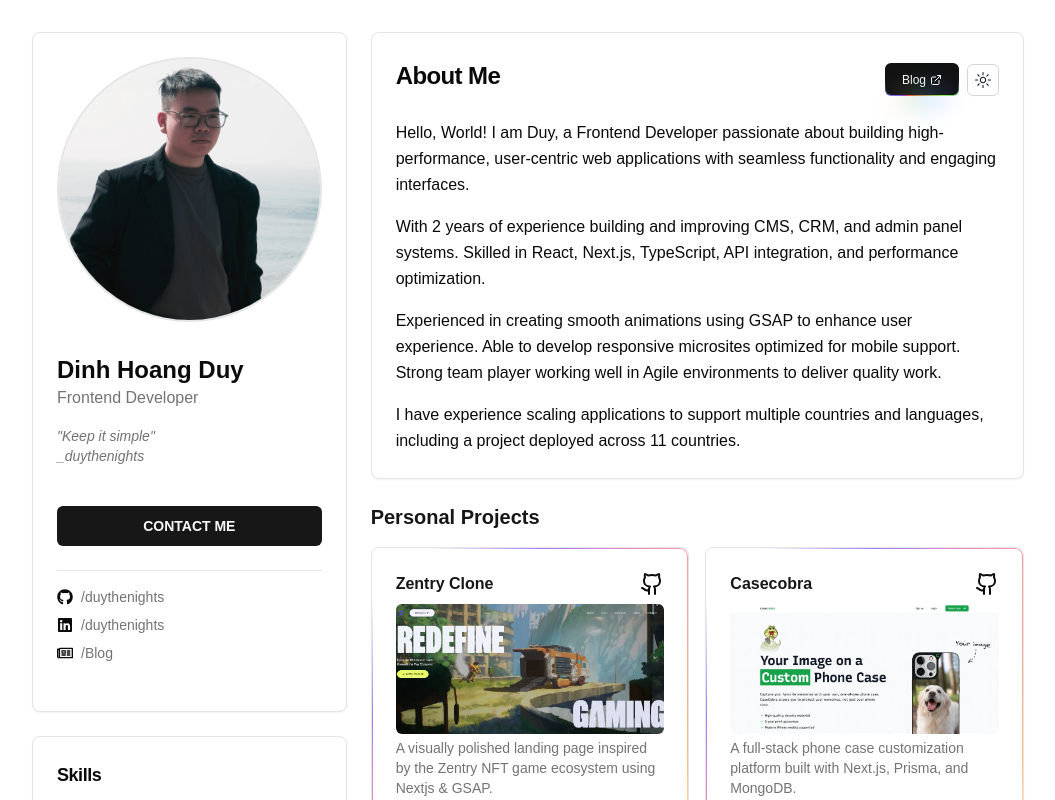
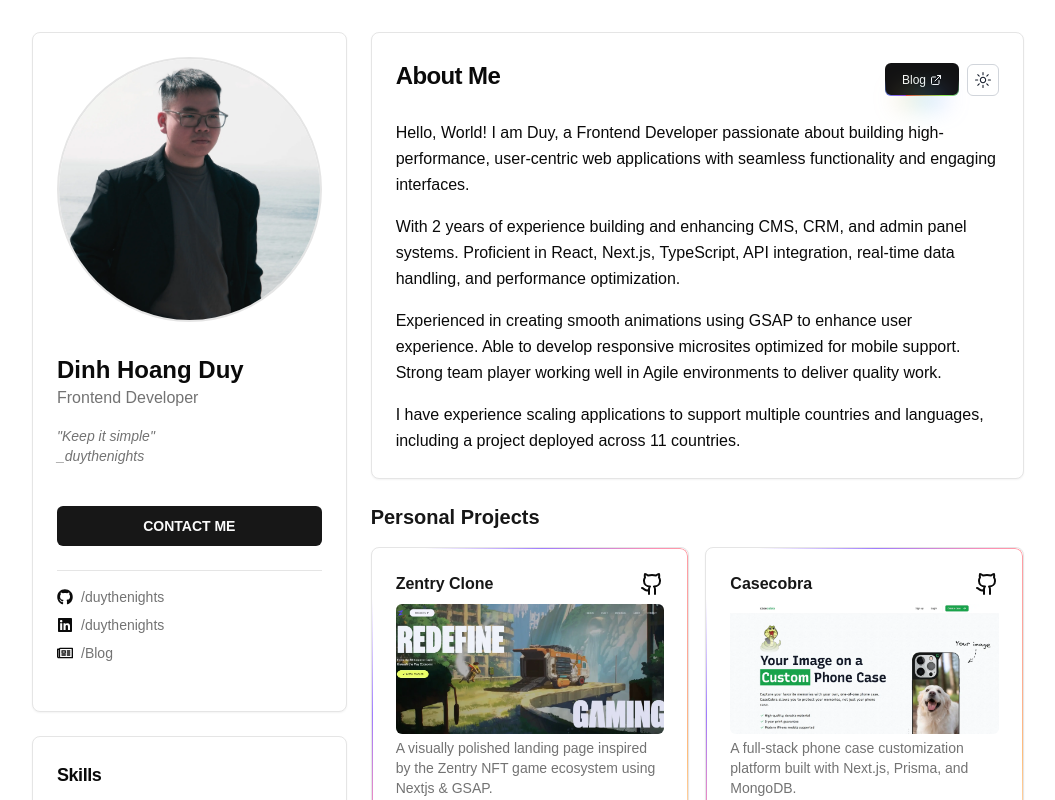
Before and after one commit to duythenights/duythenights_portfolio, a Next.js app: page / in a window 1280 px wide. Shown: the top 800 px of the page, without its empty margins (112-1167 px from the left). Built offline with nearby package versions, Linux system fonts and the light colour scheme; what @radix-ui/themes would draw is missing.

Commit message:
feat: update about

```diff
--- a/src/components/AboutMe.tsx
+++ b/src/components/AboutMe.tsx
@@ -28,9 +28,9 @@
           seamless functionality and engaging interfaces.
         </p>
         <p className="leading-relaxed mt-4">
-          With 2 years of experience building and improving CMS, CRM, and admin
-          panel systems. Skilled in React, Next.js, TypeScript, API integration,
-          and performance optimization.
+          With 2 years of experience building and enhancing CMS, CRM, and admin
+          panel systems. Proficient in React, Next.js, TypeScript, API
+          integration, real-time data handling, and performance optimization.
         </p>
         <p className="leading-relaxed mt-4">
           Experienced in creating smooth animations using GSAP to enhance user
```
